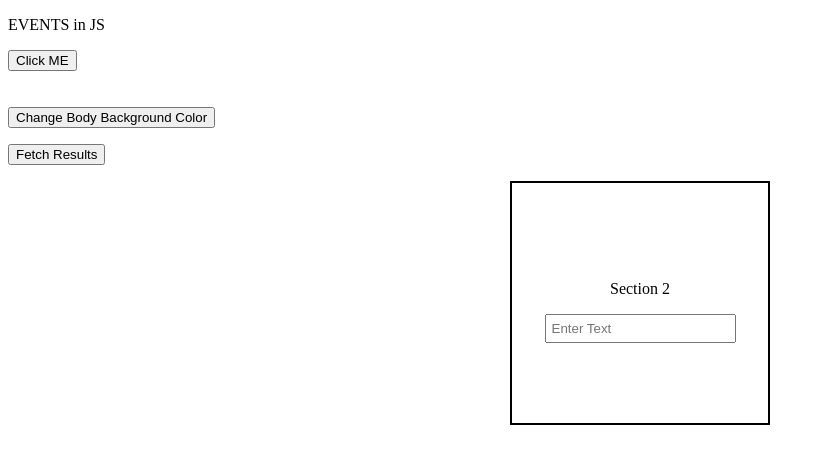
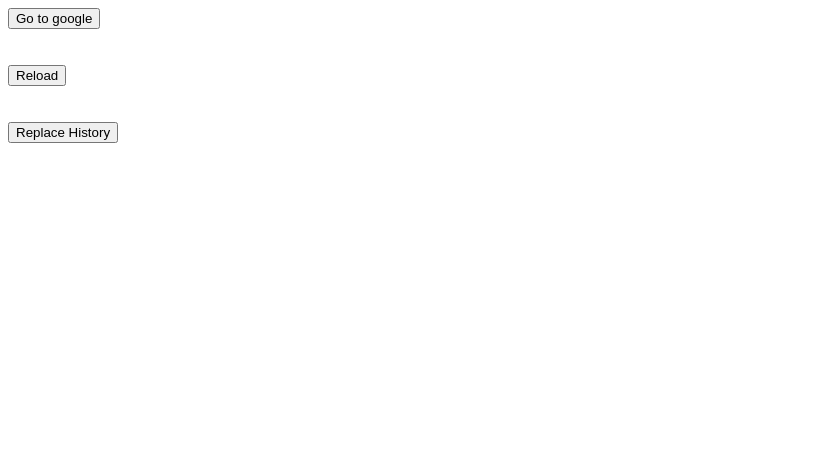
Before and after one commit to jimmyucartz/javascript, a plain HTML site: page index.html in a window 1280 px wide. Shown: the whole page, without its empty margins (0-825 px from the left). Drawn offline with Linux system fonts and the light colour scheme.

Commit message:
JS Location Object

```diff
--- a/index.html
+++ b/index.html
@@ -4,46 +4,15 @@
     <meta charset="UTF-8" />
     <meta name="viewport" content="width=device-width, initial-scale=1.0" />
     <link rel="stylesheet" href="styles.css" />
-    <title>Javascript | Events</title>
+    <title>Javascript | Location Object</title>
   </head>
   <body>
-    <p>EVENTS in JS</p>
-
     <section>
-      <p>
-        <button onclick="alert('Clicked Button')">Click ME</button> <br />
-        <br />
-        <br />
-        <button class="bg-color-change-btn" onclick="changeBGColorStatic()">
-          Change Body Background Color
-        </button>
-      </p>
-      <p>
-        <button id="check" onclick="fetchResults()">Fetch Results</button>
-      </p>
-      <p id="results"></p>
-    </section>
-    <section
-      id="section-2"
-      style="
-        min-height: 30dvh;
-        width: 20dvw;
-        justify-self: center;
-        display: flex;
-        align-items: center;
-        justify-content: center;
-        border: 2px solid black;
-        flex-direction: column;
-      "
-    >
-      <p>Section 2</p>
-
-      <input
-        type="text"
-        placeholder="Enter Text"
-        id="inputA"
-        style="padding: 5px"
-      />
+      <button onclick="gotoGoogle()">Go to google</button> <br />
+      <br /><br />
+      <button onclick="reload()">Reload</button>
+      <br /><br /><br />
+      <button onclick="replace()">Replace History</button>
     </section>
     <!-- <script src="script.js"></script> -->
     <!-- <script src="datatypes.js"></script> -->
@@ -51,6 +20,7 @@
     <!-- <script src="strings_fun.js"></script> -->
     <!-- <script src="flow_ctrl_loop.js"></script> -->
     <!-- <script src="arrays.js"></script> -->
-    <script src="events.js"></script>
+    <!-- <script src="events.js"></script> -->
+    <script src="location_obj.js"></script>
   </body>
 </html>
--- /dev/null
+++ b/location_obj.js
@@ -0,0 +1,23 @@
+console.log(location);
+console.log(location.href);
+console.log(location.ancestorOrigins);
+console.log(location.pathname);
+console.log(location.port);
+console.log(location.protocol);
+console.log(location.toString());
+console.log(location.origin);
+console.log(location.hash);
+console.log(location.search);
+
+//
+const gotoGoogle = () => {
+  location.assign("https://google.co.in");
+};
+
+const reload = () => {
+  location.reload();
+};
+
+const replace = () => {
+  window.location.replace("https://cnn.com");
+};
```
